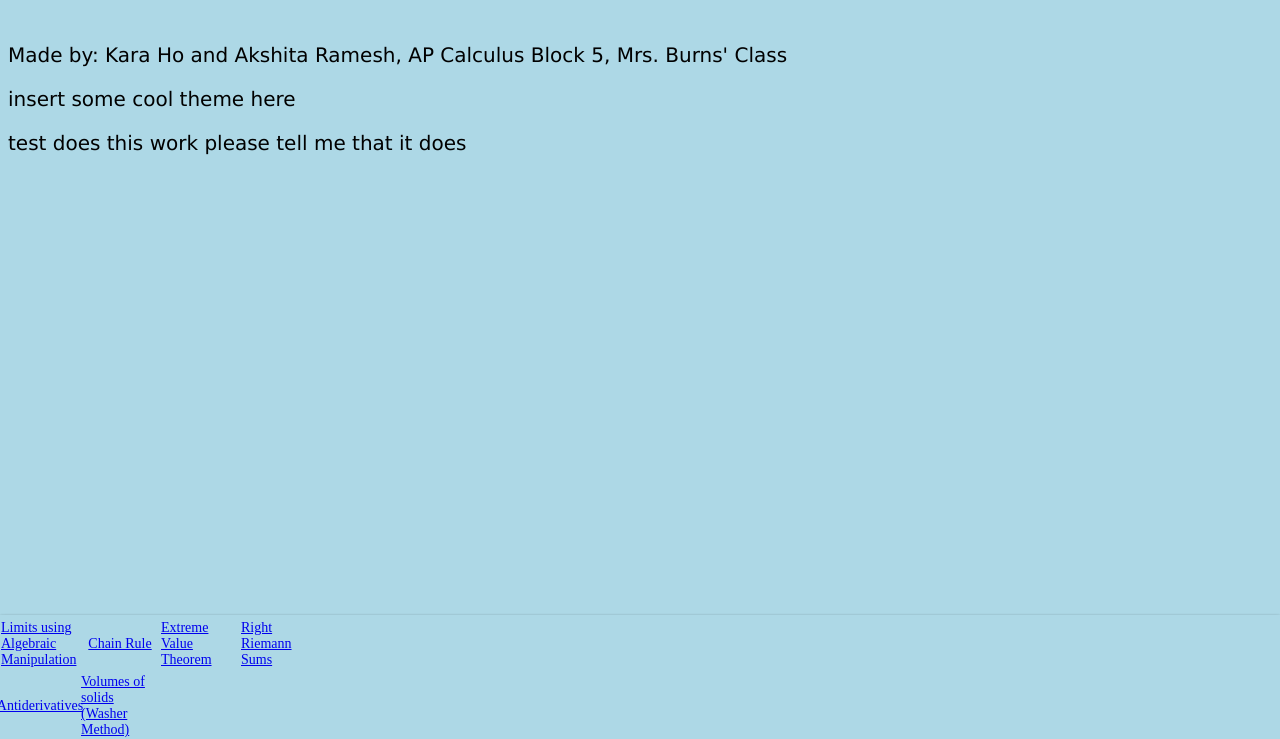
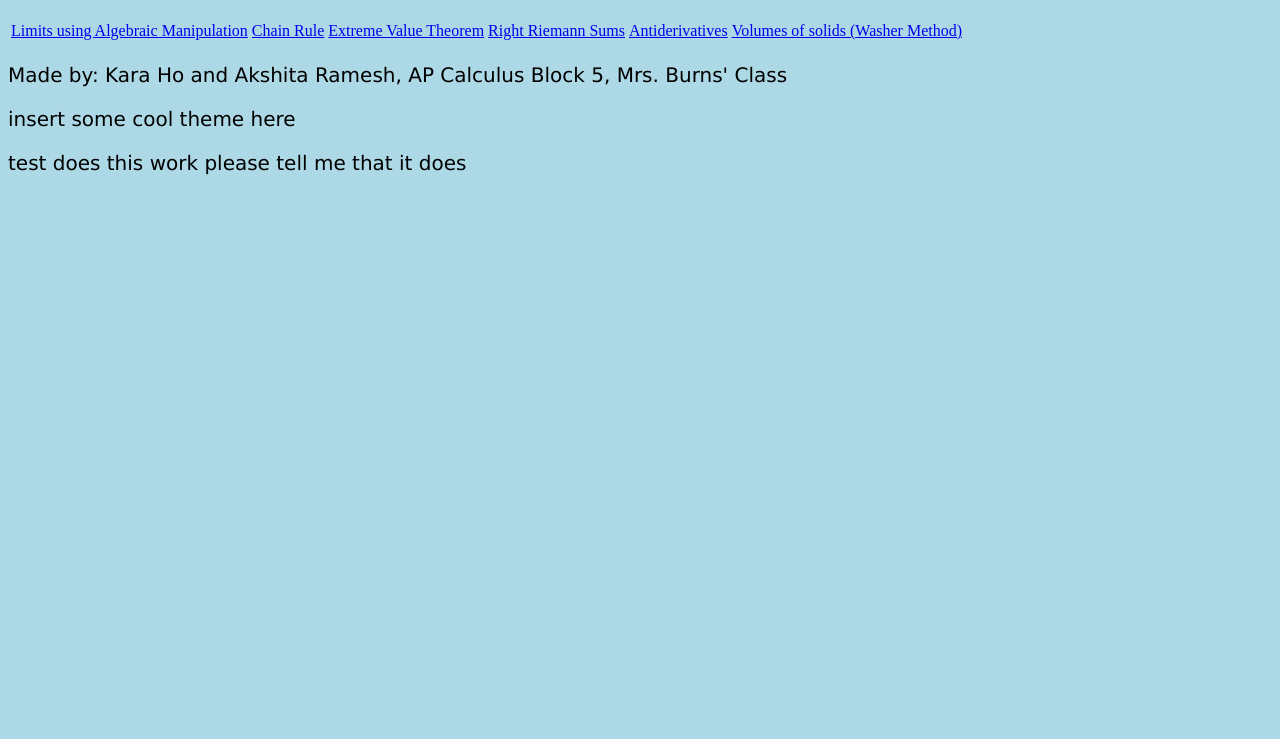
Before and after one commit to unipotato17/unipotato17.github.io, a plain HTML site: page index.html in a window 1280 px wide. Shown: the part 61-800 px from the top of the page. Drawn offline with Linux system fonts and the light colour scheme.

Commit message:
Update mystyle.css

```diff
--- a/mystyle.css
+++ b/mystyle.css
@@ -12,23 +12,6 @@ p {
   font-size: 20px;
 }
 
-.tab {
-  display: grid;
-  grid-template-columns: repeat(4, minmax(56px, 80px));
-  position: fixed;
-  bottom: 0;
-  left: 0;
-  width: 100%;
-  box-shadow: 0 0 2px rgba(0, 0, 0, 0.12), 0 2px 4px rgba(0, 0, 0, 0.24);
-  justify-items: center;
+td {
+  text-align: center;
 }
-
-.item {
-  display: flex;
-  justify-content: center;
-  align-items: center;
-  flex-direction: column;
-  min-height: 56px;
-  font-size: 14px;
-  text-decoration: none;
-}
```
